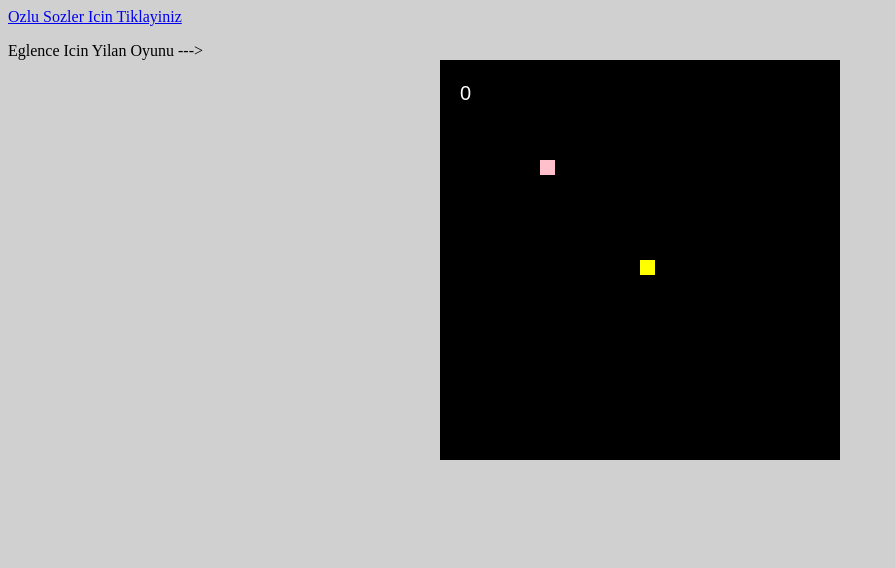
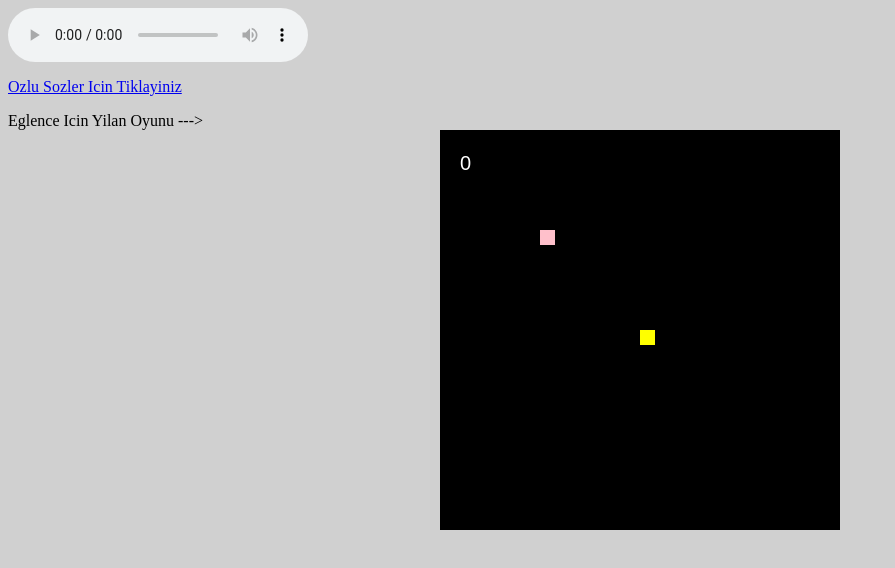
Before and after one commit to mottomaxim/motto, a plain HTML site: page index.html in a window 1280 px wide. Shown: the whole page, without its empty margins (0-895 px from the left). Drawn offline with Linux system fonts and the light colour scheme.

Commit message:
Update index.html

```diff
--- a/index.html
+++ b/index.html
@@ -1,4 +1,4 @@
-<html><head><title>Ingilizce Ozlu Sozler</title></head><body bgcolor="#d0d0d0" style=""><audio src="alanwalker.mp3"></audio> <a href="index2.html" target="_blank"><p>Ozlu Sozler Icin Tiklayiniz</p></a>Eglence Icin Yilan Oyunu ---> <center><canvas id="game" width="400" height="400"></canvas>
+<html><head><title>Ingilizce Ozlu Sozler</title></head><body bgcolor="#d0d0d0" style=""><audio src="alanwalker.mp3" controls></audio> <a href="index2.html" target="_blank"><p>Ozlu Sozler Icin Tiklayiniz</p></a>Eglence Icin Yilan Oyunu ---> <center><canvas id="game" width="400" height="400"></canvas>
 <script>
 class SnakeGame {
   constructor() {
```
